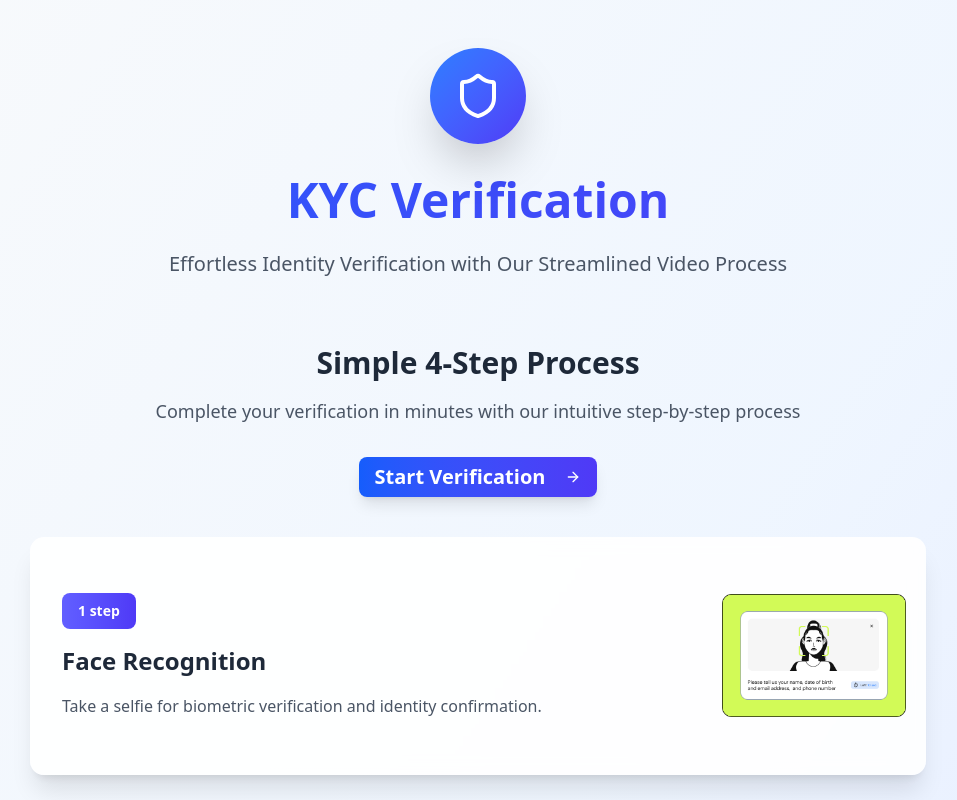
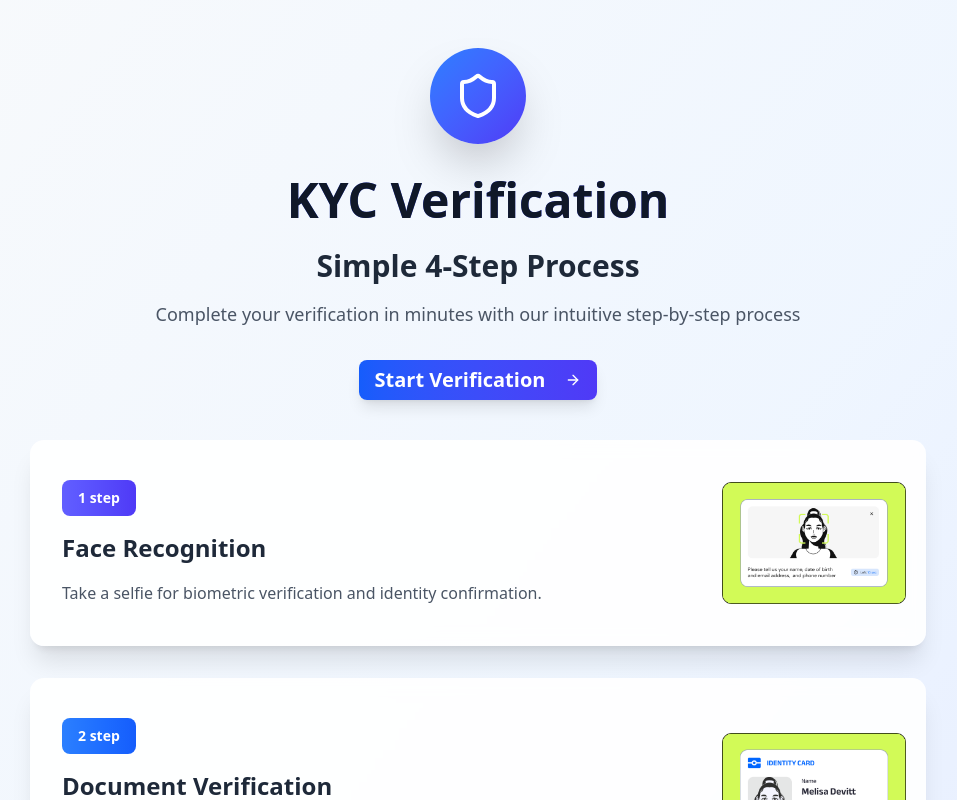
Before and after one commit to iddhi-sulakshana/react-webcam, a React (Vite) app: page / in a window 1280 px wide. Shown: the top 800 px of the page, without its empty margins (162-1119 px from the left). Built offline with nearby package versions, Linux system fonts and the light colour scheme.

Commit message:
Refactor Home component by simplifying imports, enhancing button functionality for navigation, and improving layout styles. Removed unnecessary elements and streamlined the KYC verification workflow presentation.

```diff
--- a/src/pages/Home.tsx
+++ b/src/pages/Home.tsx
@@ -1,11 +1,5 @@
 import { Button } from "@/components/ui/button";
-import {
-    Card,
-    CardContent,
-    CardDescription,
-    CardHeader,
-    CardTitle,
-} from "@/components/ui/card";
+import { Card, CardContent } from "@/components/ui/card";
 import { Badge } from "@/components/ui/badge";
 import { Shield, ArrowRight, CheckCircle } from "lucide-react";
 import { motion } from "framer-motion";
@@ -13,6 +7,7 @@ import documentImg from "../assets/images/document.png";
 import selfieImg from "../assets/images/selfie.png";
 import livenessImg from "../assets/images/liveness.png";
 import completeImg from "../assets/images/complete.png";
+import { useNavigate } from "react-router-dom";
 
 const workflowSteps = [
     {
@@ -90,12 +85,16 @@ const cardVariants = {
 };
 
 export default function Home() {
+    const navigator = useNavigate();
+    const onClickContinue = () => {
+        navigator("/selfie");
+    };
     return (
         <div className="min-h-screen bg-gradient-to-br from-slate-50 via-blue-50 to-indigo-100">
             <div className="container mx-auto px-4 py-12">
                 {/* Header Section */}
                 <motion.div
-                    className="text-center mb-16"
+                    className="text-center"
                     initial={{ opacity: 0, y: -30 }}
                     animate={{ opacity: 1, y: 0 }}
                     transition={{ duration: 0.8 }}
@@ -107,13 +106,9 @@ export default function Home() {
                     >
                         <Shield className="w-12 h-12 text-white" />
                     </motion.div>
-                    <h1 className="text-5xl font-bold text-gray-900 mb-6 bg-gradient-to-r from-blue-600 to-indigo-600 bg-clip-text text-transparent">
+                    <h1 className="text-5xl font-bold text-gray-900 mb-6 bg-gradient-to-r from-blue-600 to-indigo-600 bg-clip-text">
                         KYC Verification
                     </h1>
-                    <p className="text-xl text-gray-600 max-w-3xl mx-auto leading-relaxed">
-                        Effortless Identity Verification with Our Streamlined
-                        Video Process
-                    </p>
                 </motion.div>
 
                 {/* Steps Section */}
@@ -146,11 +141,7 @@ export default function Home() {
                                 whileTap={{ scale: 0.95 }}
                             >
                                 <Button
-                                    onClick={() =>
-                                        console.log(
-                                            "Continue to KYC verification"
-                                        )
-                                    }
+                                    onClick={onClickContinue}
                                     size="lg"
                                     className="bg-gradient-to-r from-blue-600 to-indigo-600 hover:from-blue-700 hover:to-indigo-700 text-white px-12 py-4 text-xl font-semibold shadow-lg hover:shadow-xl transition-all duration-300 mb-10"
                                 >
@@ -167,7 +158,7 @@ export default function Home() {
                             initial="hidden"
                             animate="visible"
                         >
-                            {workflowSteps.map((step, index) => (
+                            {workflowSteps.map((step, _) => (
                                 <motion.li
                                     key={step.id}
                                     className="group"
@@ -178,7 +169,7 @@ export default function Home() {
                                         <CardContent className="p-0">
                                             <div className="flex flex-col lg:flex-row h-full">
                                                 {/* Card Description */}
-                                                <div className="flex-1 p-8 flex flex-col justify-center">
+                                                <div className="flex-1 px-8 py-4 flex flex-col justify-center">
                                                     <div className="mb-4">
                                                         <Badge
                                                             className={`bg-gradient-to-r ${step.color} text-white border-0 px-4 py-2 text-sm font-semibold`}
@@ -195,7 +186,7 @@ export default function Home() {
                                                 </div>
 
                                                 {/* Card Image (hidden on mobile) */}
-                                                <div className="hidden lg:block flex-shrink-0 w-1/4 h-auto overflow-hidden px-5 ">
+                                                <div className="hidden lg:block flex-shrink-0 w-1/4 h-auto overflow-hidden px-5">
                                                     <motion.img
                                                         src={step.image}
                                                         alt={step.title}
@@ -223,9 +214,7 @@ export default function Home() {
                         whileTap={{ scale: 0.95 }}
                     >
                         <Button
-                            onClick={() =>
-                                console.log("Continue to KYC verification")
-                            }
+                            onClick={onClickContinue}
                             size="lg"
                             className="bg-gradient-to-r from-blue-600 to-indigo-600 hover:from-blue-700 hover:to-indigo-700 text-white px-12 py-4 text-xl font-semibold shadow-lg hover:shadow-xl transition-all duration-300"
                         >
```
